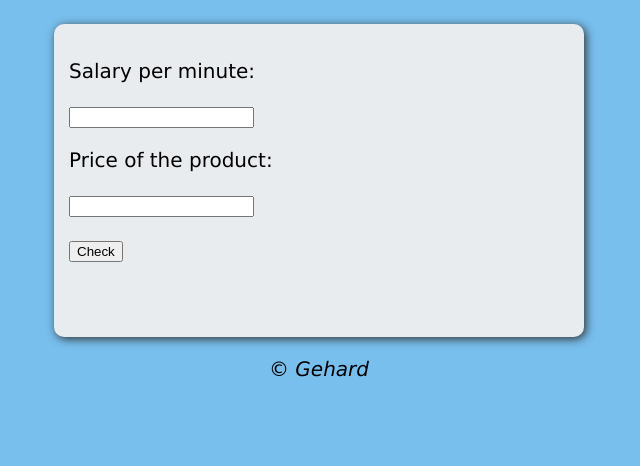
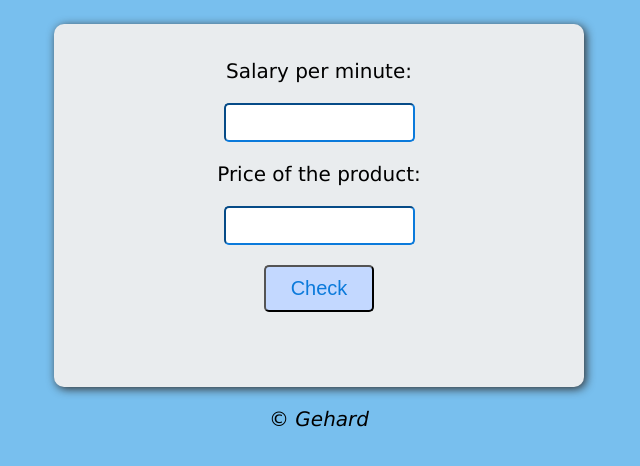
Before and after one commit to GehardFernando/Calculate_your_time, a plain HTML site: page index.html in a window 1280 px wide. Shown: the part 76-542 px from the top of the page, without its empty margins (321-961 px from the left). Drawn offline with Linux system fonts and the light colour scheme.

Commit message:
Update style.css

```diff
--- a/style.css
+++ b/style.css
@@ -26,3 +26,34 @@ footer {
     text-align: center;
     font-style: italic;
   }
+
+  p {
+    text-align: center;
+  }
+
+  #salary {
+  border-radius: 5px;
+  padding: 10px 5px;
+  border-color: rgb(11, 122, 219);
+  }
+
+  #price {
+  border-radius: 5px;
+  padding: 10px 5px;
+  border-color: rgb(11, 122, 219);
+  }
+
+  #button {
+    color: rgb(11, 122, 219);
+    background-color: rgb(195, 216, 255);
+    border-radius: 5px;
+    padding: 10px 25px;
+    font-size: 20px;
+    border: 10px 35px;
+    cursor: pointer;
+  }
+
+  #button:hover {
+    color: rgb(195, 216, 255);
+    background: rgb(11, 122, 219);
+  }
```
Lines whose indentation alone changed are shown as unchanged.
